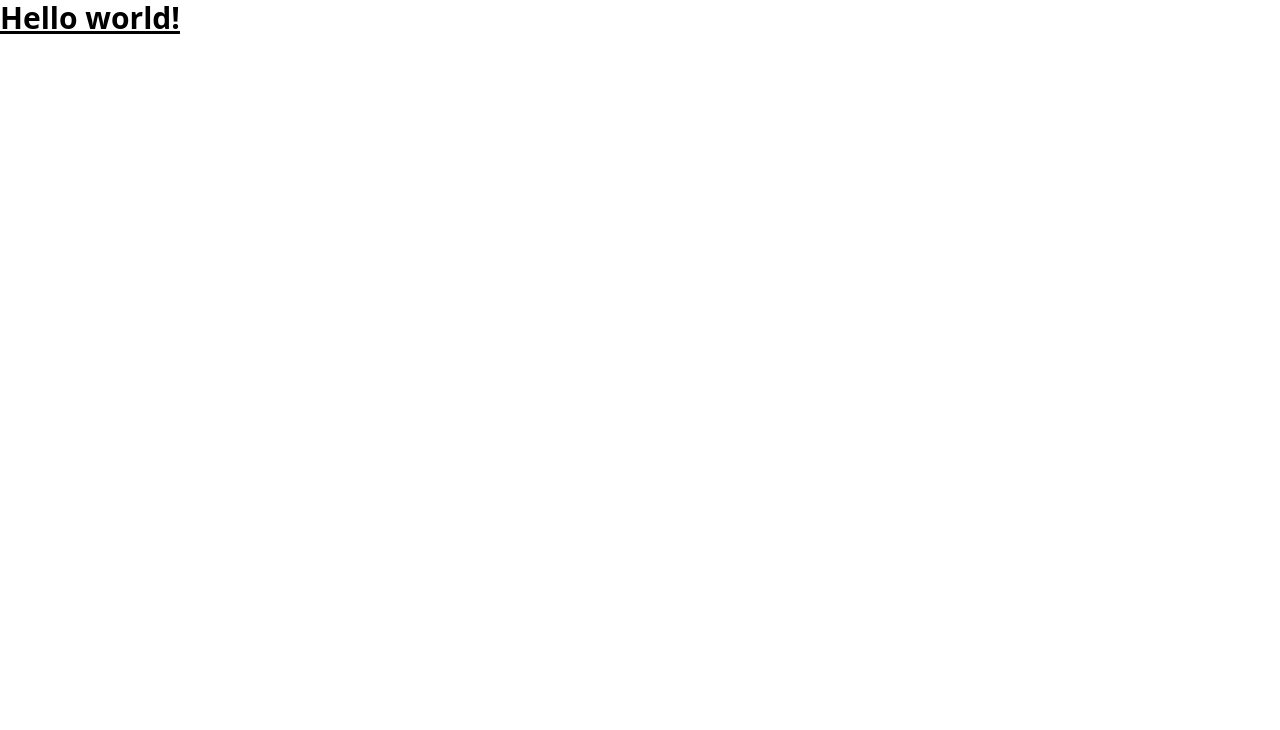
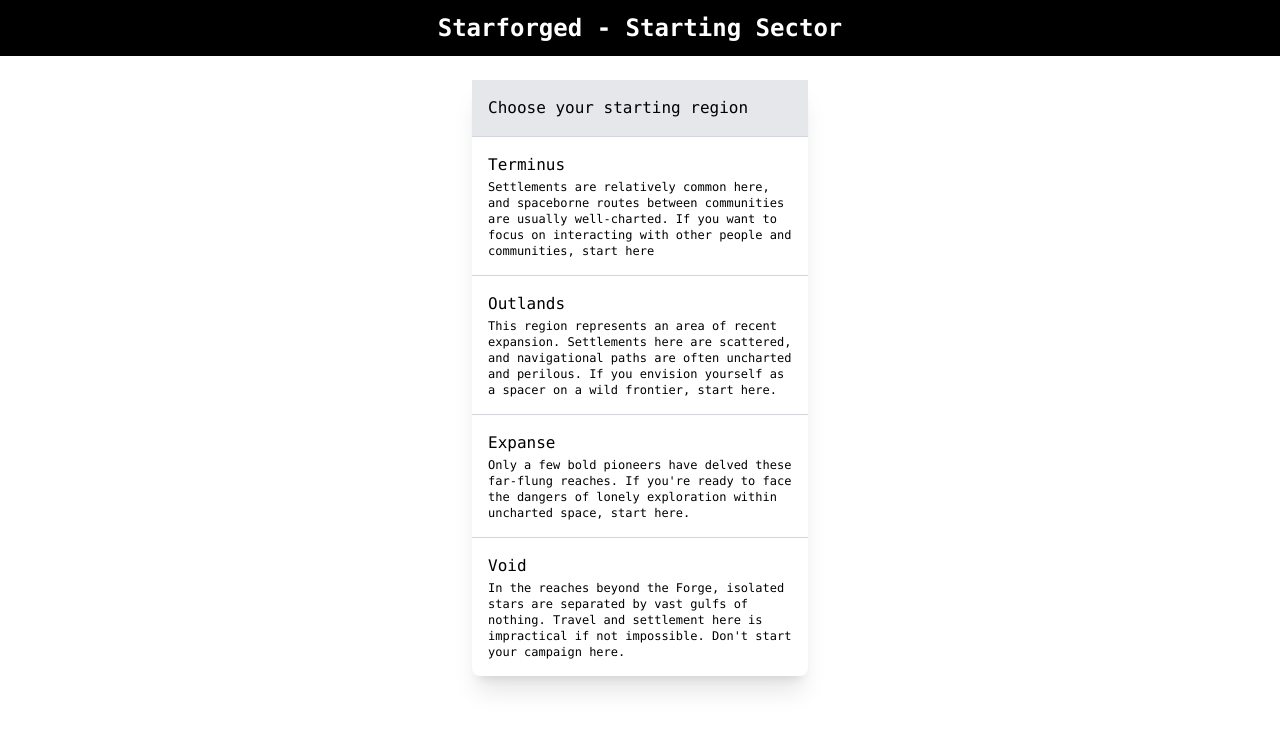
Before and after one commit to islaytitans/starforged, a Next.js app: page / in a window 1280 px wide. Shown: the top 730 px of the page. Built offline with nearby package versions, Linux system fonts and the light colour scheme.

Commit message:
Added region component

```diff
--- /dev/null
+++ b/components/global/Header.tsx
@@ -0,0 +1,15 @@
+import Link from "next/link";
+
+const Header = () => {
+  return (
+    <header className="flex justify-center bg-black py-3 font-mono text-2xl font-extrabold text-white">
+      <Link href="/">
+        <a>
+          <p>Starforged - Starting Sector</p>
+        </a>
+      </Link>
+    </header>
+  );
+};
+
+export default Header;
--- a/components/layout/layout.tsx
+++ b/components/layout/layout.tsx
@@ -1,9 +1,11 @@
 import { FC, Fragment } from "react";
+import Header from "../global/Header";
 
 const Layout: FC = ({ children }) => {
   return (
     <Fragment>
-      <main className="mx-auto max-w-full">{children}</main>
+      <Header />
+      <main className="mx-auto max-w-full font-mono">{children}</main>
     </Fragment>
   );
 };
--- /dev/null
+++ b/components/settlements/Region.tsx
@@ -0,0 +1,81 @@
+import { useState } from "react";
+import { MouseEvent } from "react";
+import Region from "../../types/Region";
+
+const Region = () => {
+  const regions: Array<Region> = [
+    {
+      id: 1,
+      name: "Terminus",
+      description:
+        "Settlements are relatively common here, and spaceborne routes between communities are usually well-charted. If you want to focus on interacting with other people and communities, start here",
+    },
+    {
+      id: 2,
+      name: "Outlands",
+      description:
+        "This region represents an area of recent expansion. Settlements here are scattered, and navigational paths are often uncharted and perilous. If you envision yourself as a spacer on a wild frontier, start here.",
+    },
+    {
+      id: 3,
+      name: "Expanse",
+      description:
+        "Only a few bold pioneers have delved these far-flung reaches. If you're ready to face the dangers of lonely exploration within uncharted space, start here.",
+    },
+    {
+      id: 4,
+      name: "Void",
+      description:
+        "In the reaches beyond the Forge, isolated stars are separated by vast gulfs of nothing. Travel and settlement here is impractical if not impossible. Don't start your campaign here.",
+    },
+  ];
+
+  const [region, setRegion] = useState<Region | null>();
+
+  const chooseRegion = (e: MouseEvent<HTMLLIElement>) => {
+    e.preventDefault();
+    const regionId = Number(e.currentTarget.dataset.id);
+
+    const chosenRegion = regions.find((r) => r.id === regionId);
+    if (chosenRegion !== null) {
+      setRegion(chosenRegion);
+    }
+  };
+
+  const clearRegion = (e: MouseEvent<HTMLButtonElement>) => {
+    setRegion(null);
+  };
+
+  return (
+    <section>
+      <div className="flex justify-center">
+        <div className="w-1/2 rounded-lg bg-white shadow-xl">
+          {!region && (
+            <ul className="divide-y divide-gray-300">
+              <li className="bg-gray-200 p-4" data-id="-1">
+                Choose your starting region
+              </li>
+              {regions.map((region: Region) => (
+                <li
+                  className="cursor-pointer p-4 hover:bg-gray-50"
+                  key={region.id}
+                  data-id={region.id}
+                  onClick={chooseRegion}>
+                  {region.name}
+                  <p className="pt-0.5 text-xs">{region.description}</p>
+                </li>
+              ))}
+            </ul>
+          )}
+          {region && (
+            <button className="p-4 hover:bg-gray-50" onClick={clearRegion}>
+              {region?.name}
+            </button>
+          )}
+        </div>
+      </div>
+    </section>
+  );
+};
+
+export default Region;
--- a/pages/index.tsx
+++ b/pages/index.tsx
@@ -1,10 +1,19 @@
 import type { NextPage } from "next";
+import Head from "next/head";
+import Region from "../components/settlements/Region";
 
 const Home: NextPage = () => {
   return (
-    <div>
-      <h1 className="text-3xl font-bold underline">Hello world!</h1>
-    </div>
+    <>
+      <Head>
+        <title>Starforged - Starting Sector</title>
+        <meta name="description" content="Build a starting sector for Starforged" />
+        <link rel="icon" href="/favicon.ico" />
+      </Head>
+      <section className="mx-auto flex max-w-xs flex-col pt-6 md:max-w-md lg:max-w-2xl">
+        <Region />
+      </section>
+    </>
   );
 };
 
--- /dev/null
+++ b/types/Region.ts
@@ -0,0 +1,7 @@
+interface Region {
+  id: number;
+  name: string;
+  description: string;
+}
+
+export default Region;
```
